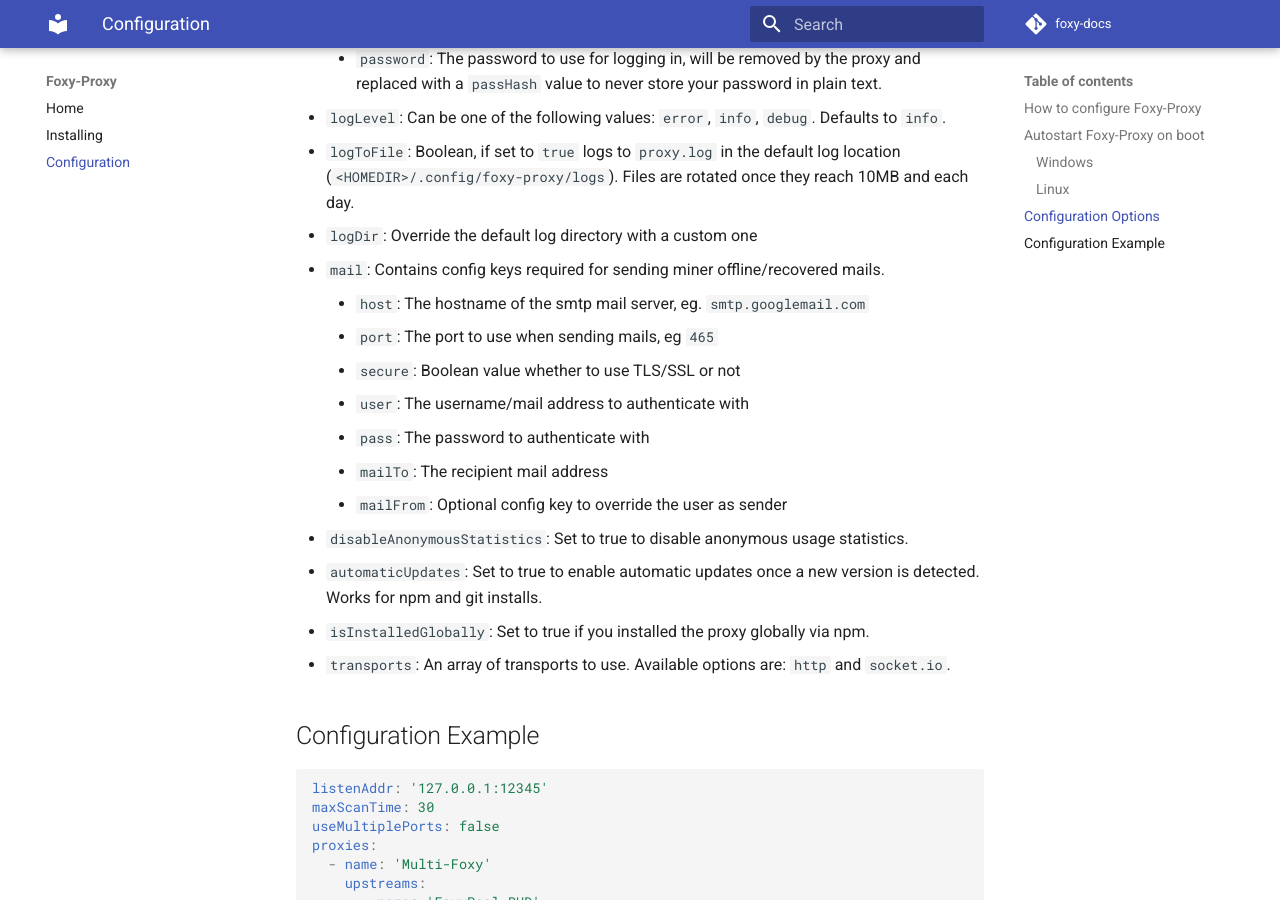
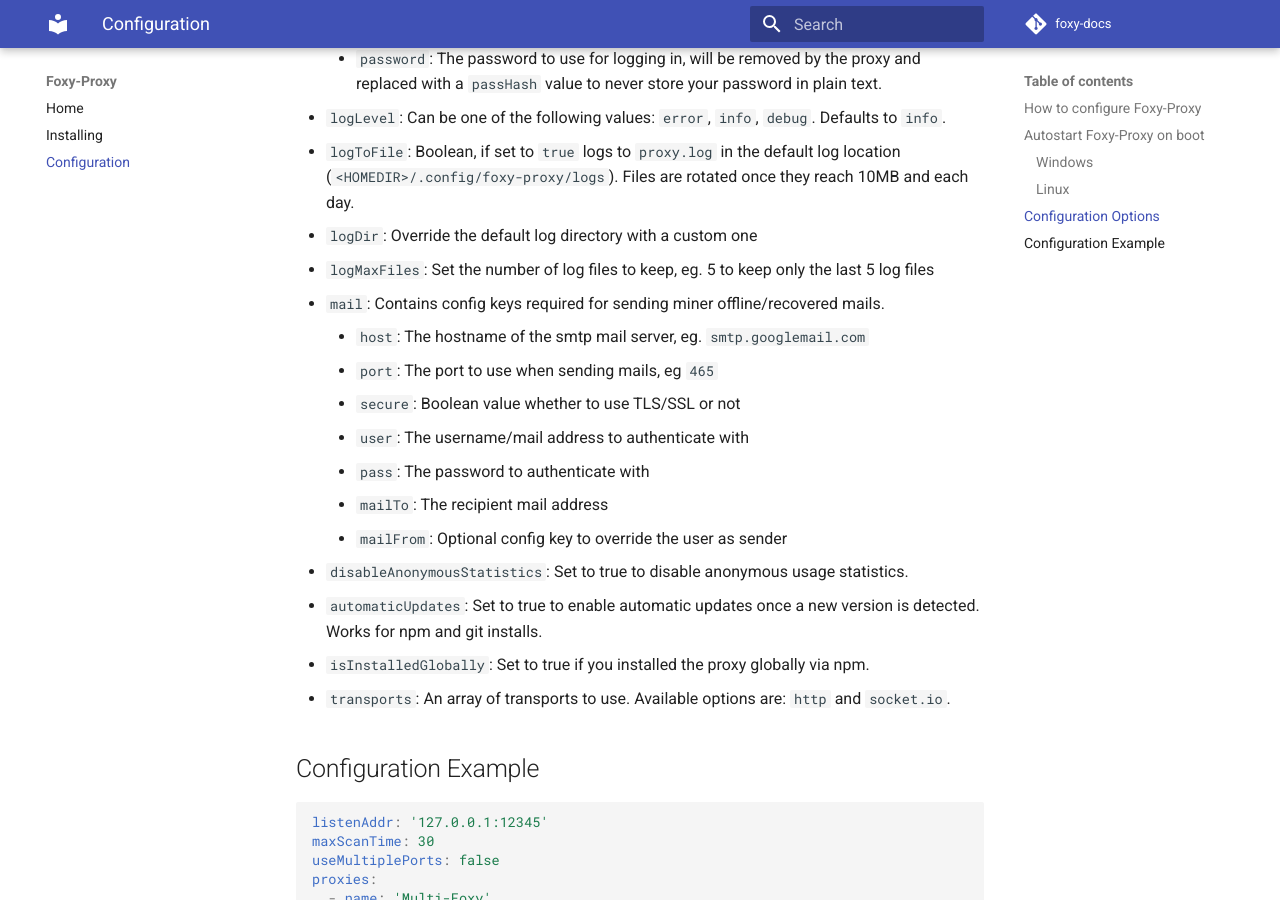
Before and after one commit to foxypool/docs, an MkDocs documentation site: the page built from docs/foxy-proxy/configuration.md, in a window 1280 px wide and 900 px high, scrolled down 4522 px. Built offline with MkDocs 1.6.1 and Material for MkDocs 9.7.7, drawn with Linux system fonts in a browser that asks for light colours; comment, search, counter and statistics services are not loaded.

Commit message:
Update configuration.md

```diff
--- a/docs/foxy-proxy/configuration.md
+++ b/docs/foxy-proxy/configuration.md
@@ -113,6 +113,7 @@
 - `logLevel`: Can be one of the following values: `error`, `info`, `debug`. Defaults to `info`.
 - `logToFile`: Boolean, if set to `true` logs to `proxy.log` in the default log location (`<HOMEDIR>/.config/foxy-proxy/logs`). Files are rotated once they reach 10MB and each day.
 - `logDir`: Override the default log directory with a custom one
+- `logMaxFiles`: Set the number of log files to keep, eg. 5 to keep only the last 5 log files
 - `mail`: Contains config keys required for sending miner offline/recovered mails.
     - `host`: The hostname of the smtp mail server, eg. `smtp.googlemail.com`
     - `port`: The port to use when sending mails, eg `465`
```
